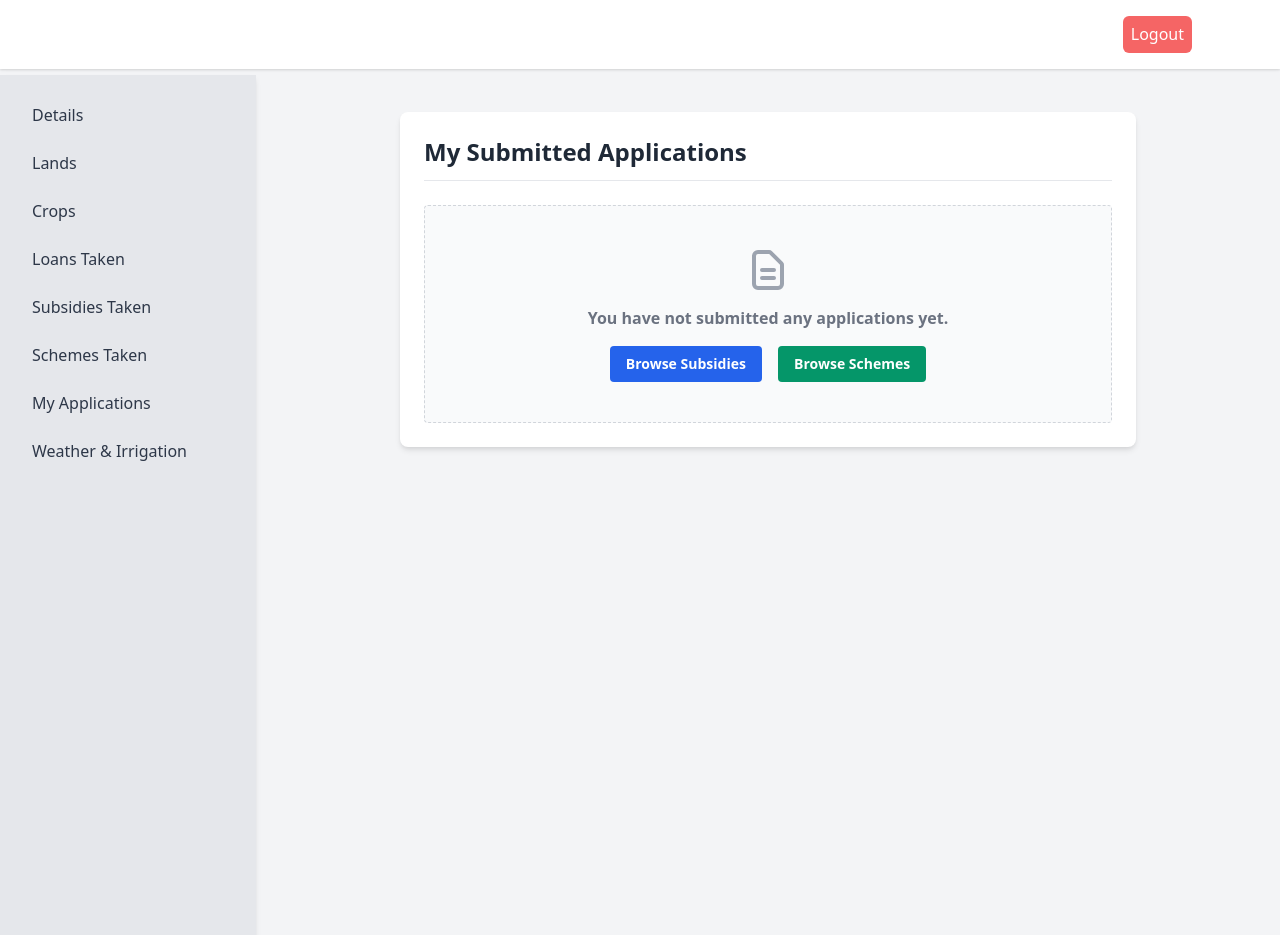
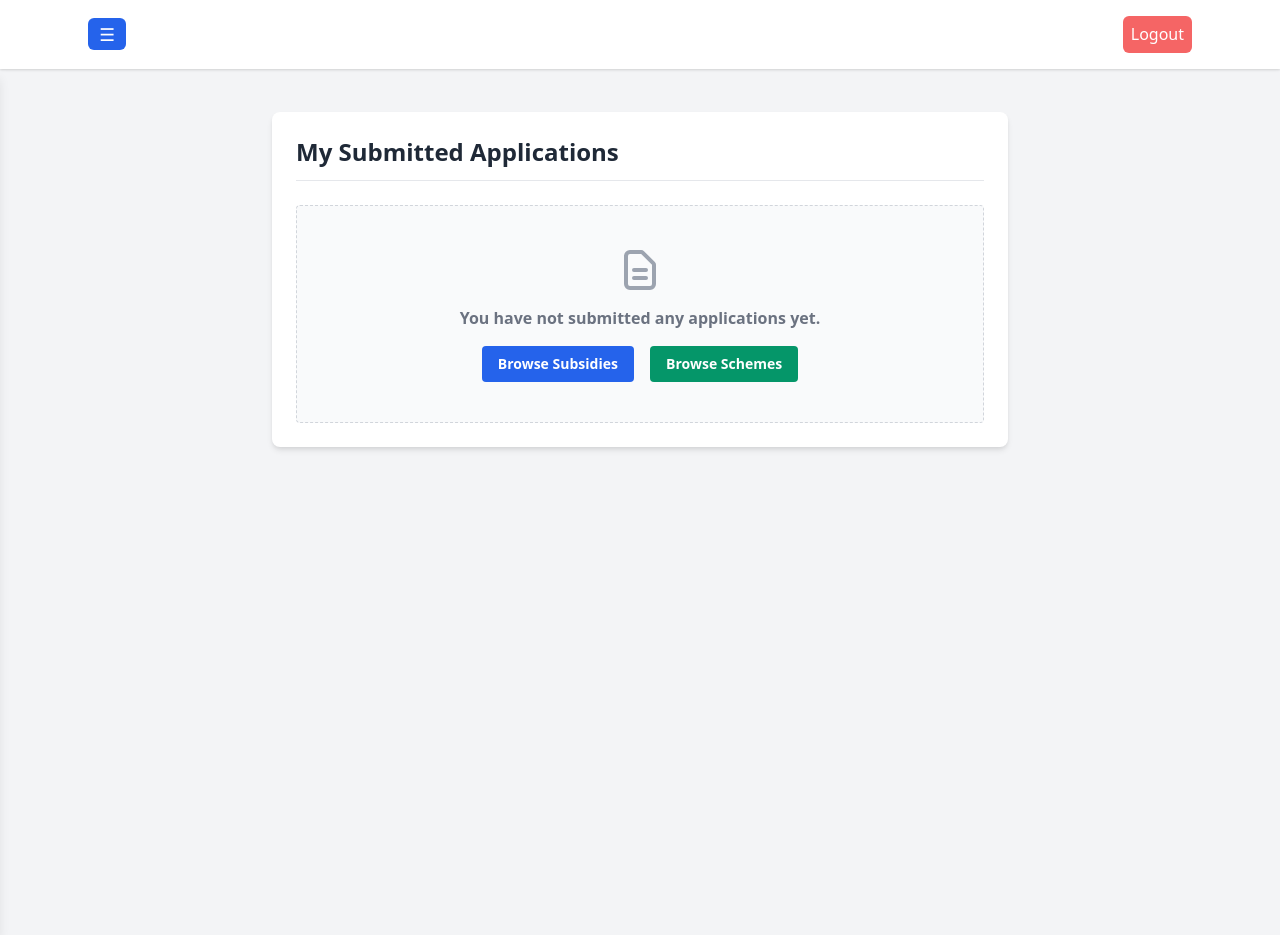
Before and after one commit to onlyyashwanth1/New-Agri, a Flask app: page /farmer_applications in a window 1280 px wide. Run offline with Flask 3, Linux system fonts and the light colour scheme; the visitor is signed in with stand-in values (Sample User, id 1); data that the repository does not hold is empty; parts of the project's set-up code (start-up, migrations or seed data) failed here and were passed over; some libraries are stand-ins or nearby versions.

Commit message:
Improve farmer sidebar with toggle and move Change Password into navigation

```diff
--- a/templates/base4.html
+++ b/templates/base4.html
@@ -4,75 +4,91 @@
     <meta charset="UTF-8">
     <meta name="viewport" content="width=device-width, initial-scale=1.0">
     <title>{% block title %}{% endblock %}</title>
-    <!-- Tailwind CSS CDN -->
     <link href="https://cdn.jsdelivr.net/npm/tailwindcss@2.2.19/dist/tailwind.min.css" rel="stylesheet">
     {% block extra_css %}{% endblock %}
     <style>
-        /* Sidebar visibility styling */
         .sidebar {
-            display: none;
-            z-index: 10; /* Ensure it stays on top */
-        }
-        .sidebar.active {
-            display: block;
+            position: fixed;
+            top: 75px;
+            left: 0;
+            height: calc(100vh - 75px);
+            width: 16rem;
+            padding: 1rem;
+            background: #e5e7eb;
+            box-shadow: 0 4px 10px rgba(0,0,0,0.08);
+            z-index: 20;
+            transform: translateX(-100%);
+            transition: transform 0.25s ease;
+            overflow-y: auto;
         }
 
-        .sidebar {
-            top: 75px; /* Margin below the navbar */
+        .sidebar.active {
+            transform: translateX(0);
         }
 
-        @media (min-width: 768px) {
-            .sidebar {
-                display: block;
-            }
-            .content {
-                margin-left: 16rem;
-            }
+        .content {
+            transition: margin-left 0.25s ease;
         }
 
-        /* Styling for the sidebar links */
+        .sidebar-toggle {
+            background-color: #2563eb;
+            color: white;
+            padding: 0.45rem 0.7rem;
+            border-radius: 0.375rem;
+            font-size: 1.1rem;
+            line-height: 1;
+            cursor: pointer;
+        }
+
+        .sidebar-toggle:hover {
+            background-color: #1d4ed8;
+        }
+
         .link-item {
             display: block;
             padding: 12px 16px;
             text-decoration: none;
             color: #2d3748;
-            transition: background-color 0.3s ease, color 0.3s ease;
+            transition: background-color 0.2s ease, color 0.2s ease;
             border-radius: 5px;
+            margin-bottom: 4px;
+        }
+
+        .link-item:hover {
+            background-color: #d1d5db;
         }
 
         .link-item.active {
-            background-color:  #3b82f6;
+            background-color: #3b82f6;
             color: white;
             font-weight: bold;
         }
 
-        /* Styling for the logout button */
         .logout-btn {
-            background-color: #f56565; /* red-500 */
+            background-color: #f56565;
             color: white;
             padding: 0.4rem 0.5rem;
-            border-radius: 0.375rem; /* rounded-md */
+            border-radius: 0.375rem;
             transition: background-color 0.2s;
         }
 
         .logout-btn:hover {
-            background-color: #e53e3e; /* red-600 */
+            background-color: #e53e3e;
         }
     </style>
 </head>
 <body class="bg-gray-100">
-    <nav class="bg-white shadow fixed top-0 left-0 w-full z-10">
+    <nav class="bg-white shadow fixed top-0 left-0 w-full z-30">
         <div class="max-w-6xl mx-auto flex justify-between items-center py-4 px-6">
             <div class="flex items-center">
-                <button class="bg-blue-600 text-white py-0.8 px-1.5 rounded md:hidden mr-2" onclick="toggleSidebar()">☰</button>
+                <button class="sidebar-toggle mr-3" onclick="toggleSidebar()" aria-label="Toggle navigation">☰</button>
                 <h1 class="text-xl font-bold text-gray-800">{{ farmer.farmer_name }}</h1>
             </div>
-            <a href="{{ url_for('logout') }}" class="logout-btn">Logout</a> <!-- Logout button -->
+            <a href="{{ url_for('logout') }}" class="logout-btn">Logout</a>
         </div>
     </nav>
 
-    <!-- Sidebar -->
-    <div id="sidebar" class="sidebar fixed top-16 left-0 h-screen bg-gray-200 w-64 p-4 shadow-md">
+    <div id="sidebar" class="sidebar">
         <ul>
             <li><a href="{{ url_for('farmer_details') }}" class="link-item">Details</a></li>
             <li><a href="{{url_for('farmer_lands')}}" class="link-item">Lands</a></li>
@@ -82,11 +98,11 @@
             <li><a href="{{ url_for('farmer_schemes_taken') }}" class="link-item">Schemes Taken</a></li>
             <li><a href="{{ url_for('farmer_applications') }}" class="link-item">My Applications</a></li>
             <li><a href="{{ url_for('farmer_weather') }}" class="link-item">Weather & Irrigation</a></li>
+            <li><a href="{{ url_for('change_password') }}" class="link-item">Change Password</a></li>
         </ul>
     </div>
 
-    <!-- Main content area -->
-    <div class="content pt-20 pl-4 md:pl-0 flex justify-center items-center">
+    <div id="mainContent" class="content pt-20 pl-4 md:pl-0 flex justify-center items-center">
         <div class="w-full max-w-3xl px-4">
             {% block content %}{% endblock %}
         </div>
@@ -95,10 +111,11 @@
     <script>
         function toggleSidebar() {
             const sidebar = document.getElementById('sidebar');
+            const content = document.getElementById('mainContent');
             sidebar.classList.toggle('active');
+            content.classList.toggle('sidebar-open');
         }
 
-        // Set active link based on click
         document.querySelectorAll('.link-item').forEach(link => {
             link.addEventListener('click', function() {
                 document.querySelectorAll('.link-item').forEach(item => item.classList.remove('active'));
```
